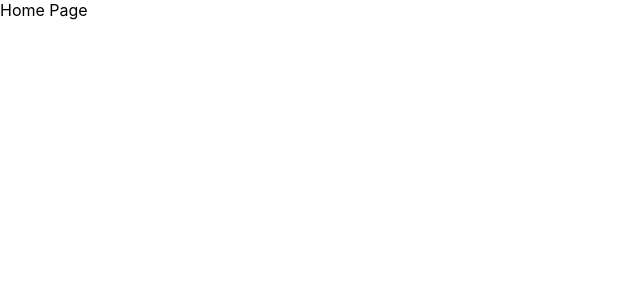
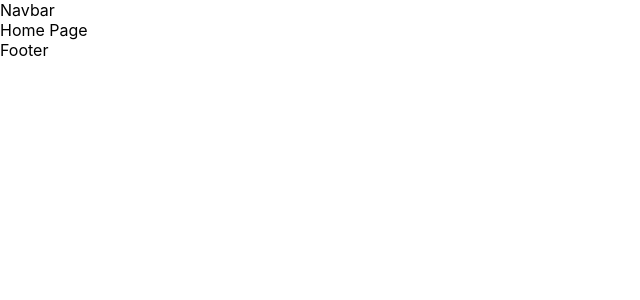
Before and after one commit to Krastyo-Angelov/key-social-arena, a React (Create React App) app in the folder client/: page / in a window 1280 px wide. Shown: the top 300 px of the page, without its empty margins (0-640 px from the left). Built offline with nearby package versions, Linux system fonts and the light colour scheme; the HTML template or start-up script is replaced by a standard one.

Commit message:
complex adjustments on the router structure

```diff
--- a/client/src/App.tsx
+++ b/client/src/App.tsx
@@ -3,11 +3,22 @@ import { createBrowserRouter, RouterProvider } from "react-router-dom";
 import { Home } from "./pages/home/Home";
 import { Register } from "./pages/register/Register";
 import { PathConstants } from "./constants/path-constants";
+import { Layout } from "./components/layout/Layout";
+import { Error } from "./pages/error/Error";
 
 export default function App() {
   const router = createBrowserRouter([
-    { path: PathConstants.HOME, element: <Home /> },
-    { path: PathConstants.REGISTER, element: <Register /> },
+    {
+      // parent route component
+      element: <Layout />,
+      // error route component
+      errorElement: <Error />,
+      // children route components
+      children: [
+        { path: PathConstants.HOME, element: <Home /> },
+        { path: PathConstants.REGISTER, element: <Register /> },
+      ],
+    },
   ]);
 
   return <RouterProvider router={router} />;
--- /dev/null
+++ b/client/src/components/footer/Footer.tsx
@@ -0,0 +1,3 @@
+export function Footer() {
+  return <div>Footer</div>;
+}
--- /dev/null
+++ b/client/src/components/layout/Layout.tsx
@@ -0,0 +1,15 @@
+import { Outlet } from "react-router-dom";
+import { Navbar } from "../navbar/Navbar";
+import { Footer } from "../footer/Footer";
+
+export function Layout() {
+  return (
+    <>
+      <Navbar />
+      <main>
+        <Outlet />
+      </main>
+      <Footer />
+    </>
+  );
+}
--- /dev/null
+++ b/client/src/components/navbar/Navbar.tsx
@@ -0,0 +1,7 @@
+
+
+export  function Navbar() {
+  return (
+    <div>Navbar</div>
+  )
+}
--- /dev/null
+++ b/client/src/pages/error/Error.tsx
@@ -0,0 +1,3 @@
+export function Error() {
+  return <div>404 Page not found!</div>;
+}
```
